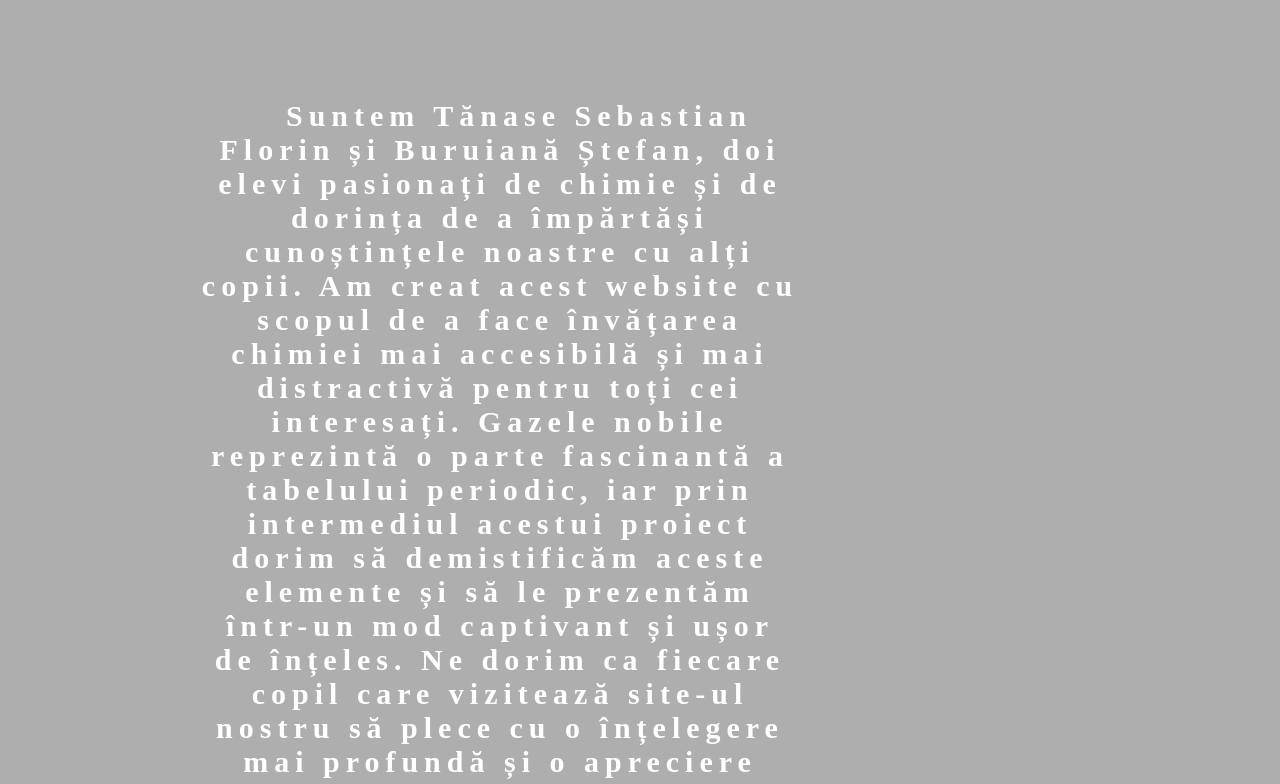
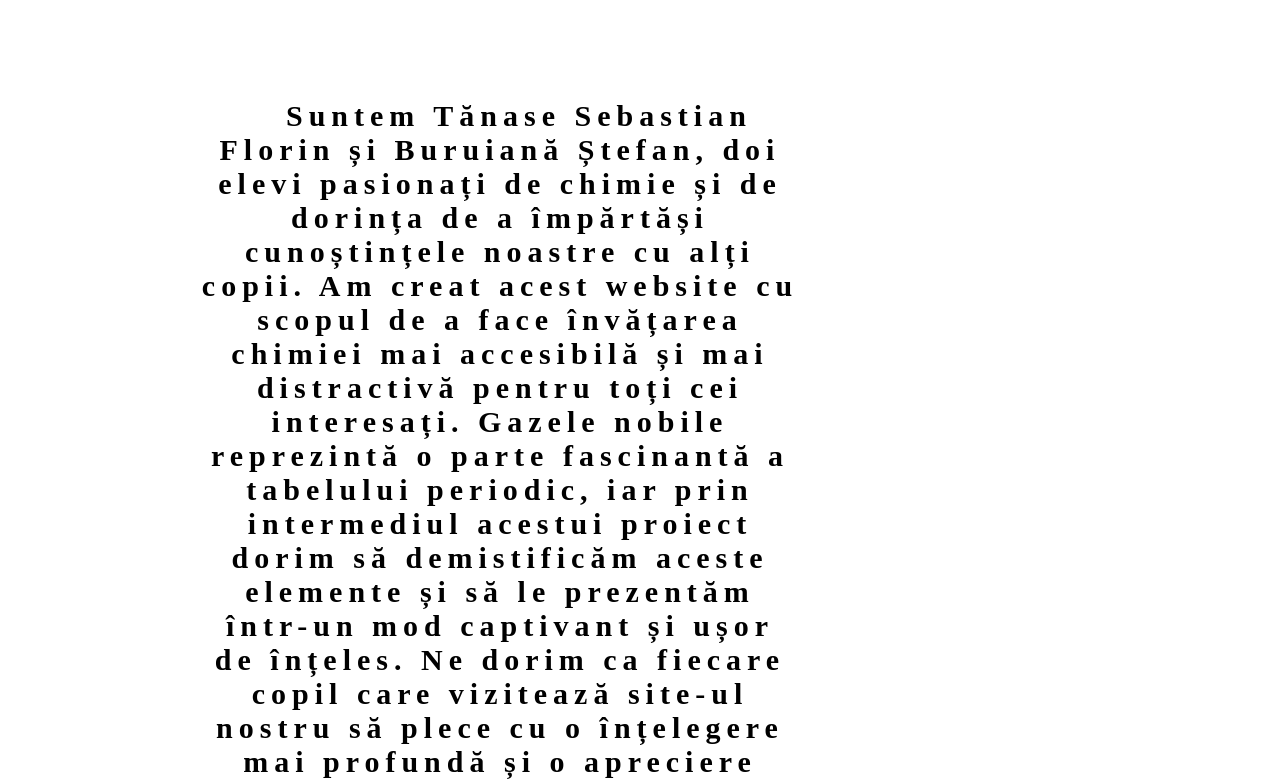
Before and after one commit to BigPingLowIQ/bigpinglowiq.github.io, a plain HTML site: page despre-noi/despre_noi.html in a window 1280 px wide. Shown: the part 399-1183 px from the top of the page. Drawn offline with Linux system fonts and the light colour scheme.

Commit message:
color changes

```diff
--- a/despre-noi/despre_noi.css
+++ b/despre-noi/despre_noi.css
@@ -74,19 +74,19 @@ div p{
 .bg-text {
 
 
-    background-color: rgba(255, 255, 255, 0.63);
-    color: white;
+    background-color: rgba(255, 255, 255);
+    color: black;
     font-weight: bold;
     font-size:30px;
     padding-top: 200px;
     padding-bottom: 200px;
     border-bottom: 10px;
     border-bottom-style: solid;
-    border-bottom-color:rgba(255, 255, 255, 0.63);
+    border-bottom-color:rgba(255, 255, 255);
 
     border-top: 10px;
     border-top-style: solid;
-    border-top-color:rgba(255, 255, 255, 0.63);
+    border-top-color:rgba(255, 255, 255);
 
     text-align: center;
   }
```
